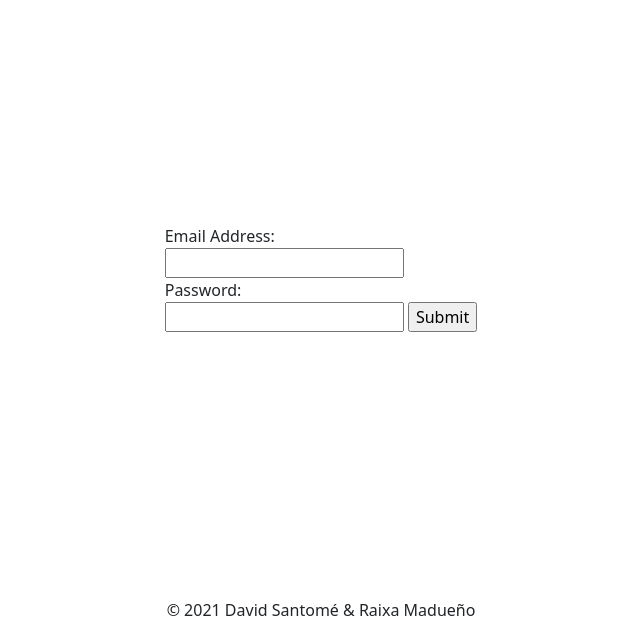
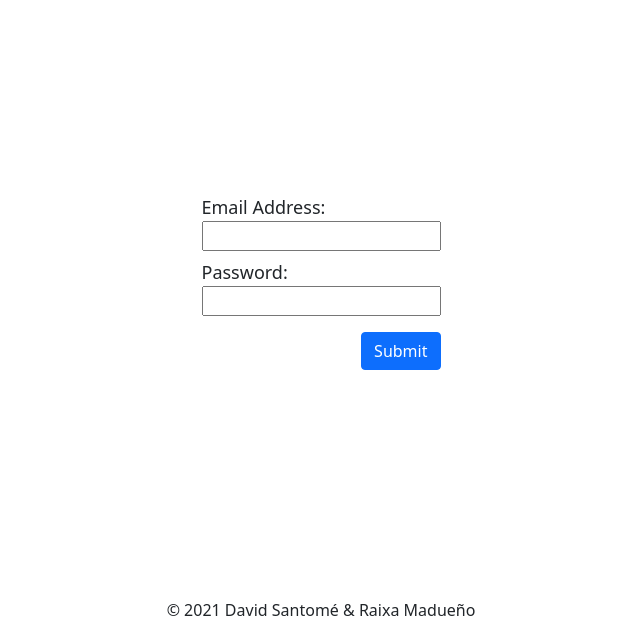
Before and after one commit to SGDavid2719/SGBD-DreamHome, a PHP site: page /login.php in a window 1280 px wide. Shown: the part 166-786 px from the top of the page, without its empty margins (319-959 px from the left). Run offline with PHP 8.4, Linux system fonts and the light colour scheme.

Commit message:
style improvement

```diff
--- a/CSS/login.css
+++ b/CSS/login.css
@@ -14,8 +14,12 @@ hr.headerSplitter {
   min-height: 80vh;
 }
 
-.dx-overlay-content {
-  background-color: #337ab7;
+label {
+  font-size: large;
+}
+
+.eaddress {
+  width: 100%;
 }
 
 .footer {
--- a/login.php
+++ b/login.php
@@ -20,11 +20,17 @@
     <section>
         <div class="container">
             <form>
-                <label for="fname">Email Address:</label><br>
-                <input type="text" id="fname" name="fname" value=""><br>
-                <label for="lname">Password:</label><br>
-                <input type="text" id="lname" name="lname" value="">
-                <input type="submit" value="Submit">
+                <div class="mt-2 mb-2">
+                    <label for="eaddress">Email Address:</label><br>
+                    <input type="text" id="eaddress" name="eaddress" value=""><br>
+                </div>
+                <div class="mt-2 mb-2">
+                    <label for="password">Password:</label><br>
+                    <input type="text" id="password" name="password" value="">
+                </div>
+                <div class="d-flex flex-row-reverse">
+                    <input id="submitbutton" class="btn btn-primary mt-2" type="submit" value="Submit">
+                </div>
             </form>
         </div>
     </section>
```
